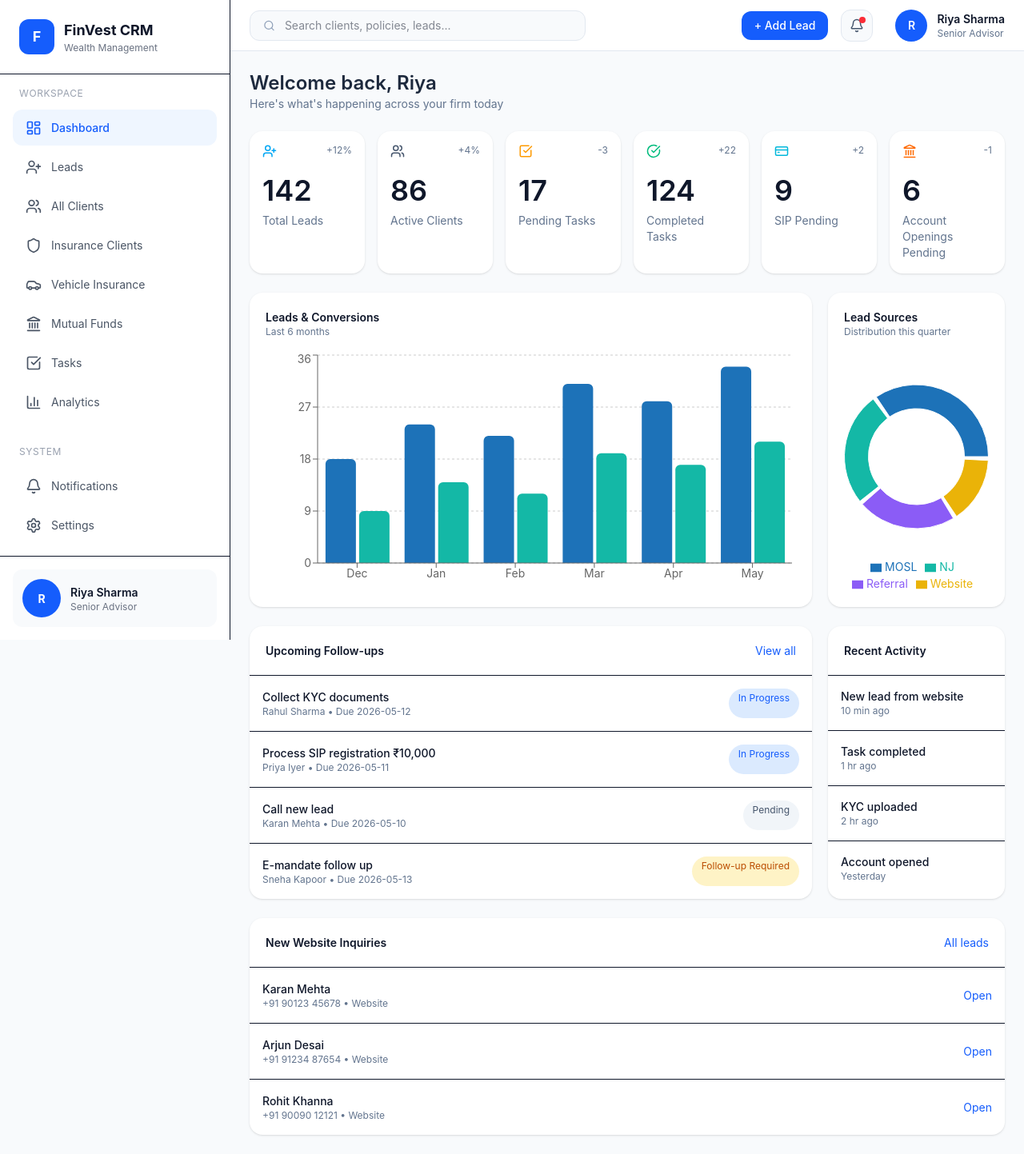
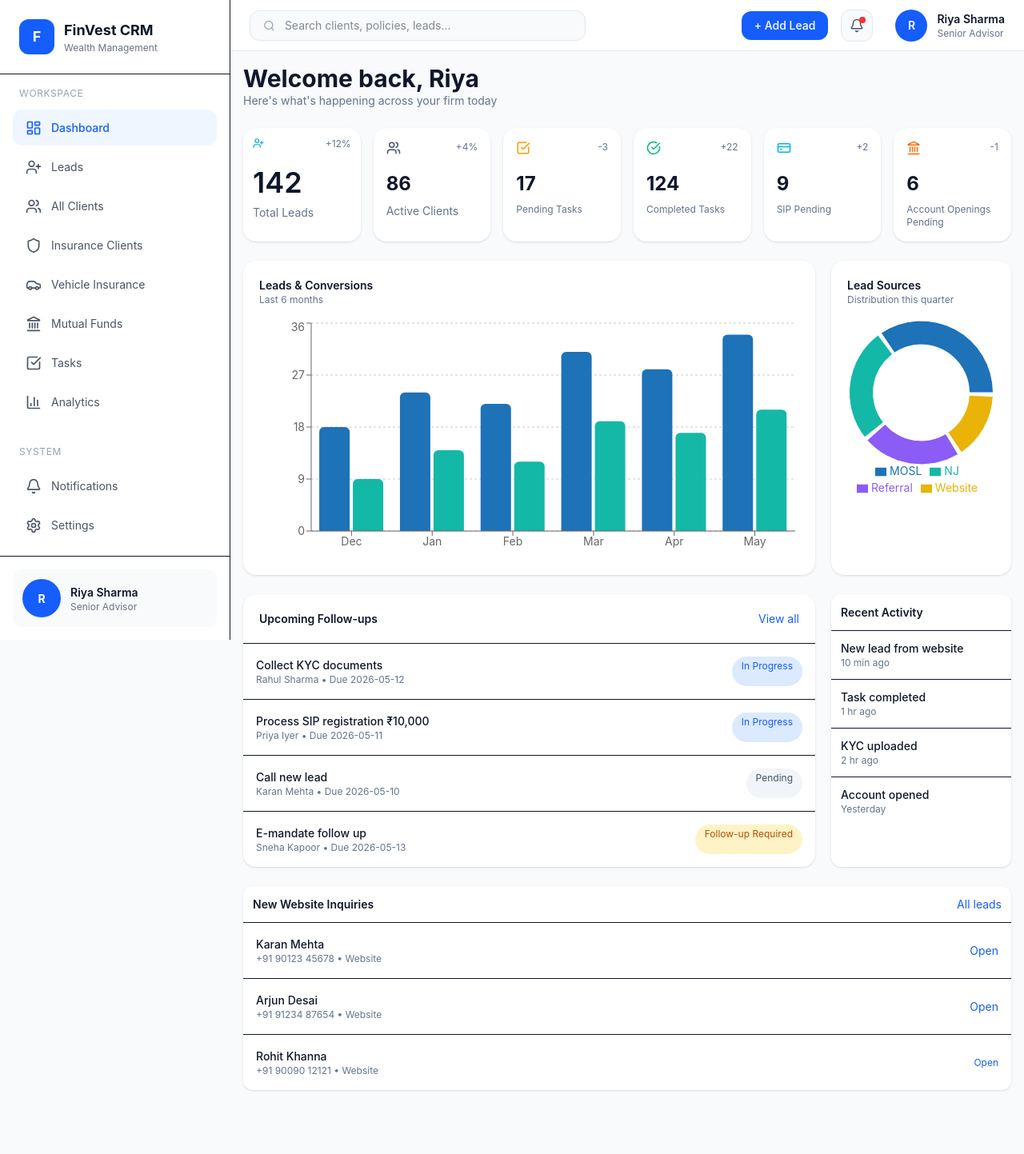
Before and after one commit to RashiFofaria10/crm-front, a React (Vite) app: page / in a window 1280 px wide. Shown: the whole page at 80% size. After the commit the page ends 1379 px from the top, so only its background shows below. Built offline with nearby package versions, Linux system fonts and the light colour scheme.

Commit message:
Update Dashboard.tsx

```diff
--- a/src/pages/Dashboard.tsx
+++ b/src/pages/Dashboard.tsx
@@ -12,12 +12,12 @@ import DashboardSourceChart from "../components/dashboard/DashboardSourceChart";
 
 export default function Dashboard() {
   return (
-    <div className="p-6 bg-slate-50 min-h-screen">
+    <div className="p-4 bg-slate-50 min-h-screen">
 
       {/* Header */}
 
       <div className="mb-6">
-        <h1 className="text-2xl font-semibold text-slate-800">
+        <h1 className="text-3xl font-bold text-slate-900">
           Welcome back, Riya
         </h1>
 
@@ -30,9 +30,9 @@ export default function Dashboard() {
 
 <div className="grid grid-cols-1 md:grid-cols-2 xl:grid-cols-6 gap-4 mb-6">
 
-  <div className="bg-white rounded-2xl p-4 shadow-sm">
+  <div className="bg-white rounded-2xl p-3 shadow-sm">
     <div className="flex justify-between items-start mb-5">
-      <UserPlus size={18} className="text-sky-500" />
+      <UserPlus size={14} className="text-sky-500" />
       <span className="text-xs text-slate-500">+12%</span>
     </div>
 
@@ -49,7 +49,7 @@ export default function Dashboard() {
       <span className="text-xs text-slate-500">+4%</span>
     </div>
 
-    <h3 className="text-4xl font-semibold">86</h3>
+    <h3 className="text-2xl font-bold">86</h3>
 
     <p className="text-sm text-slate-500 mt-2">
       Active Clients
@@ -62,9 +62,9 @@ export default function Dashboard() {
       <span className="text-xs text-slate-500">-3</span>
     </div>
 
-    <h3 className="text-4xl font-semibold">17</h3>
+    <h3 className="text-2xl font-bold">17</h3>
 
-    <p className="text-sm text-slate-500 mt-2">
+    <p className="text-xs text-slate-500 mt-2">
       Pending Tasks
     </p>
   </div>
@@ -75,9 +75,9 @@ export default function Dashboard() {
       <span className="text-xs text-slate-500">+22</span>
     </div>
 
-    <h3 className="text-4xl font-semibold">124</h3>
+    <h3 className="text-2xl font-bold">124</h3>
 
-    <p className="text-sm text-slate-500 mt-2">
+    <p className="text-xs text-slate-500 mt-2">
       Completed Tasks
     </p>
   </div>
@@ -88,9 +88,9 @@ export default function Dashboard() {
       <span className="text-xs text-slate-500">+2</span>
     </div>
 
-    <h3 className="text-4xl font-semibold">9</h3>
+    <h3 className="text-2xl font-bold">9</h3>
 
-    <p className="text-sm text-slate-500 mt-2">
+    <p className="text-xs text-slate-500 mt-2">
       SIP Pending
     </p>
   </div>
@@ -101,9 +101,9 @@ export default function Dashboard() {
       <span className="text-xs text-slate-500">-1</span>
     </div>
 
-    <h3 className="text-4xl font-semibold">6</h3>
+    <h3 className="text-2xl font-bold">6</h3>
 
-    <p className="text-sm text-slate-500 mt-2">
+    <p className="text-xs text-slate-500 mt-2">
       Account Openings Pending
     </p>
   </div>
@@ -144,7 +144,7 @@ export default function Dashboard() {
       </p>
     </div>
 
-    <div className="h-[300px]">
+    <div className="h-[220px]">
       <DashboardSourceChart />
     </div>
 
@@ -239,9 +239,9 @@ export default function Dashboard() {
 
         </div>
 
-        <div className="bg-white rounded-2xl shadow-sm">
+        <div className="bg-white rounded-xl shadow-sm">
 
-          <div className="p-5 border-b">
+          <div className="p-3 border-b">
             <h2 className="font-semibold">
               Recent Activity
             </h2>
@@ -249,7 +249,7 @@ export default function Dashboard() {
 
           <div className="divide-y">
 
-            <div className="p-4">
+            <div className="p-3">
               <p className="text-sm font-medium">
                 New lead from website
               </p>
@@ -259,7 +259,7 @@ export default function Dashboard() {
               </p>
             </div>
 
-            <div className="p-4">
+            <div className="p-3">
               <p className="text-sm font-medium">
                 Task completed
               </p>
@@ -269,7 +269,7 @@ export default function Dashboard() {
               </p>
             </div>
 
-            <div className="p-4">
+            <div className="p-3">
               <p className="text-sm font-medium">
                 KYC uploaded
               </p>
@@ -279,7 +279,7 @@ export default function Dashboard() {
               </p>
             </div>
 
-            <div className="p-4">
+            <div className="p-3">
               <p className="text-sm font-medium">
                 Account opened
               </p>
@@ -297,9 +297,9 @@ export default function Dashboard() {
 
       {/* Website Inquiries */}
 
-      <div className="bg-white rounded-2xl shadow-sm">
+      <div className="bg-white rounded-xl shadow-sm">
 
-        <div className="p-5 border-b flex justify-between">
+        <div className="p-3 border-b flex justify-between">
 
           <h2 className="font-semibold">
             New Website Inquiries
@@ -356,7 +356,7 @@ export default function Dashboard() {
               </p>
             </div>
 
-            <button className="text-blue-600 text-sm">
+            <button className="text-blue-600 text-xs">
               Open
             </button>
           </div>
```
